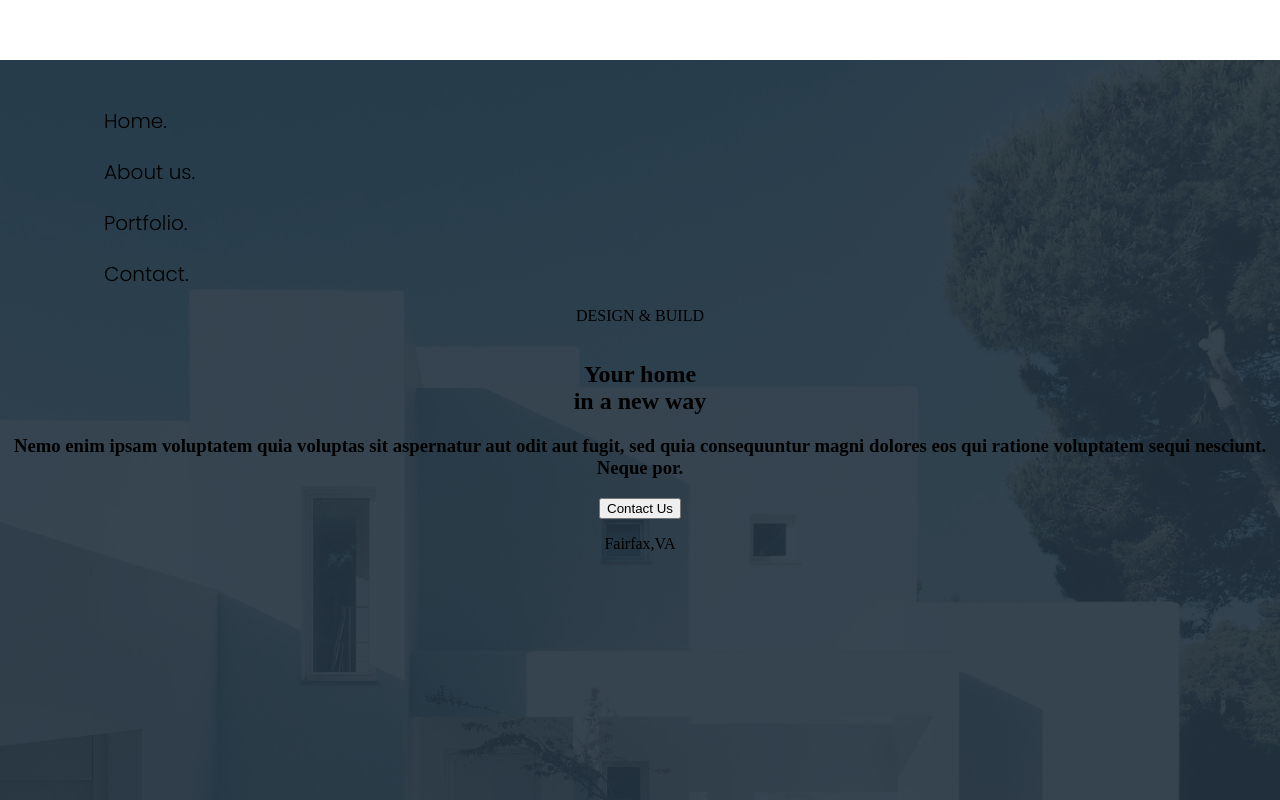
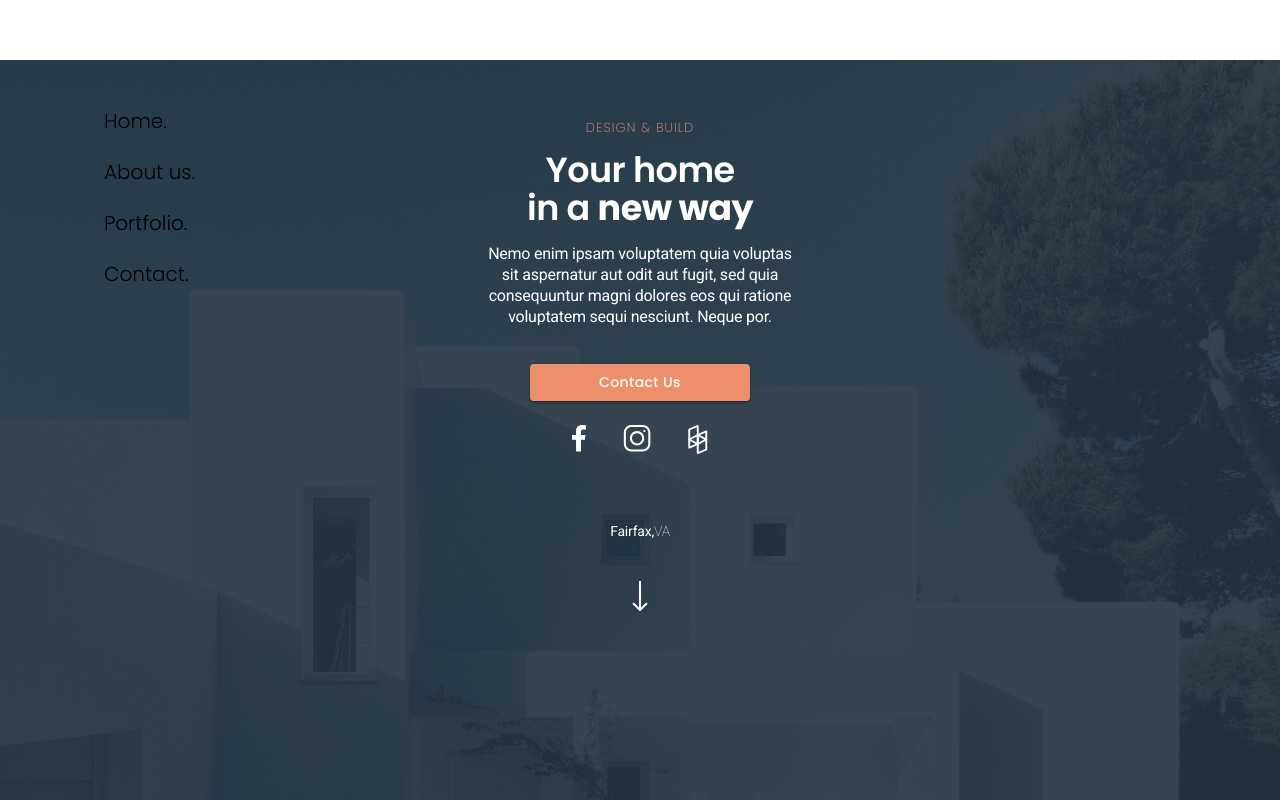
Before and after one commit to xpedrotavares/casanova, a React (Create React App) app: page / in a window 1280 px wide. Built offline with nearby package versions, Linux system fonts and the light colour scheme.

Commit message:
create hero component style

```diff
--- a/package.json
+++ b/package.json
@@ -3,6 +3,7 @@
   "version": "0.1.0",
   "private": true,
   "dependencies": {
+    "@material-ui/core": "^4.11.3",
     "@testing-library/jest-dom": "^5.11.4",
     "@testing-library/react": "^11.1.0",
     "@testing-library/user-event": "^12.1.10",
--- a/src/App.css
+++ b/src/App.css
@@ -36,3 +36,8 @@
     transform: rotate(360deg);
   }
 } */
+
+img{
+
+  color: #fff;
+}
--- a/src/App.js
+++ b/src/App.js
@@ -1,12 +1,22 @@
 
 import './styles.css'
 
+import { makeStyles } from '@material-ui/core/styles'
 import {BrowserRouter as Router} from 'react-router-dom'
 import Home from "./pages";
 
+
+const useStyles = makeStyles({
+  root:{
+
+  }
+})
+
+
 function App() {
+  const classes = useStyles();
   return (
-    <Router>
+    <Router classeName={classes.root}>
       <Home />
     </Router>
   );
--- a/src/components/Hero/HeroElements.js
+++ b/src/components/Hero/HeroElements.js
@@ -1,6 +1,8 @@
 import styled from 'styled-components';
 
 import HeroBg from '../../images/hero-image.jpg'
+
+import Button from '@material-ui/core/Button'
 
 export const HeroContainer = styled.div`
 
@@ -24,13 +26,32 @@ height:100%;
 background: rgba(34, 50, 64, 0.9);
 display:flex;
 flex-direction:column;
-justify-content:center;
+justify-content:top;
 align-items:center;
 text-align:center;
+
 
 `
 
 export const HeroSloganContainer = styled.div`
+
+font-family: 'Poppins', sans-serif;
+font-style: normal;
+font-weight: 200;
+font-size: 13px;
+margin-top:45px;
+
+/* or 615% */
+text-align: center;
+letter-spacing: 0.08em;
+
+color: #EC8F6A;
+
+@media screen and (max-width:320px){
+    font-size: 10px;
+}
+
+
 
 `
 
@@ -39,25 +60,88 @@ export const HeroArticle = styled.article`
 `
 
 export const HeroTitle = styled.h1`
+font-family: 'Poppins', sans-serif;
+font-style: normal;
+font-weight: 600;
+font-size: 35px;
+line-height: 38px;
+letter-spacing: -0.015em;
+
+color: #FFFFFF;
+span{
+    font-weight:700;
+}
+margin-top:0px;
+margin-bottom:0px;
+
+
+@media screen and (max-width:320px){
+    font-size: 32px;
+}
 
 `
 
+
 export const HeroSubtitle = styled.h3`
+font-family: 'Roboto', sans-serif;
+font-style: normal;
+font-weight: normal;
+font-size: 16px;
+line-height: 21px;
+text-align: center;
+letter-spacing: -0.015em;
+margin-bottom: 37px;
+color: #FFFFFF;
+
+width:304px;
+
+@media screen and (max-width:320px){
+    font-size: 13px;
+}
+
 
 `
 
-export const CalltoActionButton = styled.button`
+export const CalltoActionButton = styled(Button)`
+    font-family: 'Poppins';
+    width:220px;
+    text-transform:none;
+    @media screen and (max-width:320px){
+    font-size: 13px;
+    width:210px;
+}
 
 `
 
 export const SocialMediaContainer = styled.div`
+    width:136px;
+    display:flex;
+    justify-content:space-between;
+    margin-top: 24px;
 
 `
 
 export const HeroLocation = styled.div`
+font-family: 'Roboto';
+font-style: normal;
+font-weight: 200;
+font-size: 14px;
+line-height: 12px;
+letter-spacing: -0.015em;
+margin-top: 57px;
+
+color: #FFFFFF;
+
+span{
+    font-weight:400;
+}
+@media screen and (max-width:320px){
+    margin-top: 35px;
+}
+
 
 `
 
 export const HeroArrow = styled.div`
-
+    margin-top: 30px;
 `
--- a/src/components/Hero/index.js
+++ b/src/components/Hero/index.js
@@ -1,11 +1,23 @@
 import React from 'react'
+
+
 
 import {HeroContainer, HeroBgMask, HeroSloganContainer, HeroArticle, HeroTitle, HeroSubtitle, CalltoActionButton, SocialMediaContainer, HeroLocation, HeroArrow} from './HeroElements'
 
+import { makeStyles } from '@material-ui/core/styles'
+
+
+const useStyles = makeStyles({
+    root:{
+
+    }
+  })
+
 const Hero = () => {
+    const classes = useStyles();
     return (
-        <>
-            <HeroContainer>
+        <div className={classes.root}>
+            <HeroContainer >
                 <HeroBgMask>
                 <HeroSloganContainer>
                     <p>DESIGN & BUILD</p>
@@ -15,15 +27,38 @@ const Hero = () => {
 in a <span>new way</span></HeroTitle>
                     <HeroSubtitle>Nemo enim ipsam voluptatem quia voluptas sit aspernatur aut odit aut fugit, sed quia consequuntur magni dolores eos qui ratione voluptatem sequi nesciunt. Neque por.</HeroSubtitle>
 
-                <CalltoActionButton>Contact Us</CalltoActionButton>
+                <CalltoActionButton variant="contained" color="primary" text="primary">Contact Us</CalltoActionButton>
                 </HeroArticle>
                 <SocialMediaContainer>
+                <svg width="14" height="27" viewBox="0 0 14 27" fill="none" xmlns="http://www.w3.org/2000/svg">
+<path d="M11.3654 4.40733H13.9037V0.186911C13.4658 0.1294 11.9597 0 10.2057 0C6.5458 0 4.0387 2.19758 4.0387 6.23662V9.95381H0V14.6719H4.0387V26.5435H8.99034V14.673H12.8657L13.4809 9.95492H8.98918V6.70445C8.99034 5.34078 9.37497 4.40733 11.3654 4.40733Z" fill="white"/>
+</svg>
+
+
+<svg width="28" height="27" viewBox="0 0 28 27" fill="none" xmlns="http://www.w3.org/2000/svg">
+<path d="M19.6561 0H8.53351C4.28193 0 0.823036 3.4589 0.823036 7.71047V18.833C0.823036 23.0846 4.28193 26.5435 8.53351 26.5435H19.6561C23.9076 26.5435 27.3665 23.0846 27.3665 18.8331V7.71047C27.3665 3.4589 23.9076 0 19.6561 0ZM25.2928 18.833C25.2928 21.9412 22.7642 24.4698 19.6561 24.4698H8.53351C5.42538 24.4698 2.89675 21.9412 2.89675 18.8331V7.71047C2.89675 4.60234 5.42538 2.07371 8.53351 2.07371H19.6561C22.7642 2.07371 25.2928 4.60234 25.2928 7.71047V18.833Z" fill="white"/>
+<path d="M14.0948 6.11731C10.1499 6.11731 6.94053 9.32669 6.94053 13.2716C6.94053 17.2165 10.1499 20.4259 14.0948 20.4259C18.0398 20.4259 21.2491 17.2165 21.2491 13.2716C21.2491 9.32669 18.0398 6.11731 14.0948 6.11731ZM14.0948 18.3522C11.2934 18.3522 9.01424 16.073 9.01424 13.2716C9.01424 10.4702 11.2934 8.19102 14.0948 8.19102C16.8963 8.19102 19.1754 10.4702 19.1754 13.2716C19.1754 16.073 16.8963 18.3522 14.0948 18.3522Z" fill="white"/>
+<path d="M21.3527 7.05064C21.9253 7.05064 22.3896 6.58642 22.3896 6.01378C22.3896 5.44114 21.9253 4.97693 21.3527 4.97693C20.7801 4.97693 20.3158 5.44114 20.3158 6.01378C20.3158 6.58642 20.7801 7.05064 21.3527 7.05064Z" fill="white"/>
+</svg>
+
+
+<svg width="20" height="29" viewBox="0 0 20 29" fill="none" xmlns="http://www.w3.org/2000/svg">
+<path d="M10.2658 0.147376C9.99708 -0.0211826 9.6583 -0.0465571 9.36494 0.0785026L0.848104 3.70342C0.505537 3.85023 0.285992 4.17285 0.285992 4.53171V22.6563C0.285992 22.9626 0.446866 23.249 0.717512 23.4157C0.872708 23.5136 1.05251 23.5625 1.23231 23.5625C1.3629 23.5625 1.49349 23.5353 1.61651 23.4846L10.1334 19.8597C10.4759 19.7147 10.6955 19.3884 10.6955 19.0314V0.906796C10.6955 0.600491 10.5346 0.315935 10.2658 0.147376ZM8.80283 18.4423L2.17862 21.2625V5.12076L8.80283 2.30239V18.4423Z" fill="white"/>
+<path d="M18.7826 5.58488C18.5139 5.41632 18.1751 5.39094 17.8817 5.516L9.36489 9.14092C9.02233 9.28773 8.80278 9.61035 8.80278 9.96921V28.0938C8.80278 28.4001 8.96365 28.6865 9.2343 28.8532C9.3895 28.9511 9.5693 29 9.7491 29C9.87969 29 10.0103 28.9728 10.1333 28.9221L18.6501 25.2972C18.9927 25.1522 19.2123 24.8259 19.2123 24.4689V6.3443C19.2123 6.03799 19.0514 5.75343 18.7826 5.58488ZM17.3196 23.8798L10.6954 26.7V10.5583L17.3196 7.73989V23.8798Z" fill="white"/>
+<path d="M18.7257 13.71L10.2089 9.177C9.91933 9.02475 9.57298 9.02294 9.28909 9.177L0.772249 13.7081C0.473213 13.8676 0.285843 14.1703 0.285843 14.5002C0.285843 14.8301 0.473213 15.1327 0.772249 15.294L9.28909 19.8252C9.43293 19.8995 9.59191 19.9376 9.74899 19.9376C9.90798 19.9376 10.0651 19.8995 10.2089 19.8252L18.7257 15.2959C19.0248 15.1345 19.2121 14.8319 19.2121 14.502C19.2121 14.1721 19.0248 13.8695 18.7257 13.71ZM9.74899 17.9946L3.18157 14.5002L9.74899 11.0058L16.3183 14.502L9.74899 17.9946Z" fill="white"/>
+</svg>
+
+
+
 
                 </SocialMediaContainer>
                 <HeroLocation>
                     <p><span>Fairfax,</span>VA</p>
                 </HeroLocation>
                 <HeroArrow>
+                <svg width="16" height="30" viewBox="0 0 16 30" fill="none" xmlns="http://www.w3.org/2000/svg">
+<path d="M7.29289 29.7071C7.68342 30.0976 8.31658 30.0976 8.70711 29.7071L15.0711 23.3431C15.4616 22.9526 15.4616 22.3195 15.0711 21.9289C14.6805 21.5384 14.0474 21.5384 13.6569 21.9289L8 27.5858L2.34314 21.9289C1.95262 21.5384 1.31946 21.5384 0.928931 21.9289C0.538407 22.3195 0.538407 22.9526 0.928931 23.3431L7.29289 29.7071ZM7 -4.37114e-08L7 29L9 29L9 4.37114e-08L7 -4.37114e-08Z" fill="white"/>
+</svg>
 
                 </HeroArrow>
 
@@ -32,7 +67,7 @@ in a <span>new way</span></HeroTitle>
 
 
             </HeroContainer>
-        </>
+        </div>
     )
 }
 
--- a/src/components/Navbar/NavbarElements.js
+++ b/src/components/Navbar/NavbarElements.js
@@ -37,12 +37,22 @@ export const Nav = styled.nav`
         width:100%;
         top:0;
         left:0;
-box-shadow: 0px 4px 4px rgba(0, 0, 0, 0.25);
+        box-shadow: 0px 4px 4px rgba(0, 0, 0, 0.25);
         .logo-nav-mobile{
         display:flex;
         width:125px;
         align-self:center;
         margin-top: 15.5px;
+    }
+}
+
+    @media screen and (max-width:320px){
+        .logo-nav-mobile{
+        display:flex;
+        width:110px;
+        align-self:center;
+        margin-top: 11px;
+
     }
 
     }
@@ -97,8 +107,9 @@ export const MobileBurguerMenuIcon = styled.div`
         img{
             width:26px;
         }
+    }
 
-
-
+    @media screen and (max-width:320px){
+        top:2px;
     }
 `
--- a/src/components/Sidebar/SidebarElements.js
+++ b/src/components/Sidebar/SidebarElements.js
@@ -95,4 +95,11 @@ export const SidebarLogo = styled.div`
         height:53px;
     }
 
+    @media screen and (max-width:320px){
+        img{
+        margin-top: -70px;
+
+    }
+}
+
 `
--- a/src/index.js
+++ b/src/index.js
@@ -1,10 +1,23 @@
 import React from 'react';
 import ReactDOM from 'react-dom';
+import { createMuiTheme, ThemeProvider } from '@material-ui/core/styles'
 import App from './App';
+
+const theme = createMuiTheme({
+  palette:{
+    primary:{
+      main: "#EC8F6A",
+      contrastText: "#fff"
+    },
+  },
+
+})
 
 ReactDOM.render(
   <React.StrictMode>
+    <ThemeProvider theme={theme}>
     <App />
+    </ThemeProvider>
   </React.StrictMode>,
   document.getElementById('root')
 );
```
Also changed, not shown: 1 other file (tests, documents, lock files or other folders).
